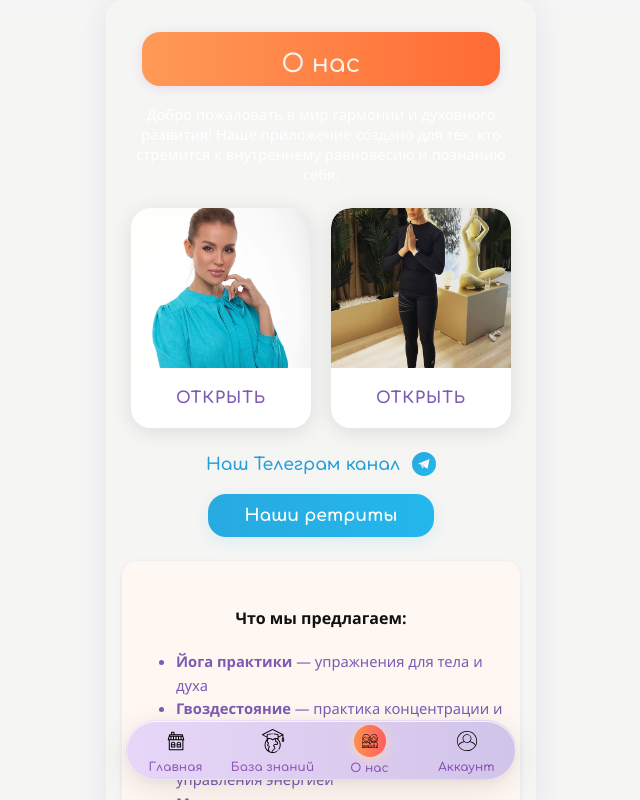
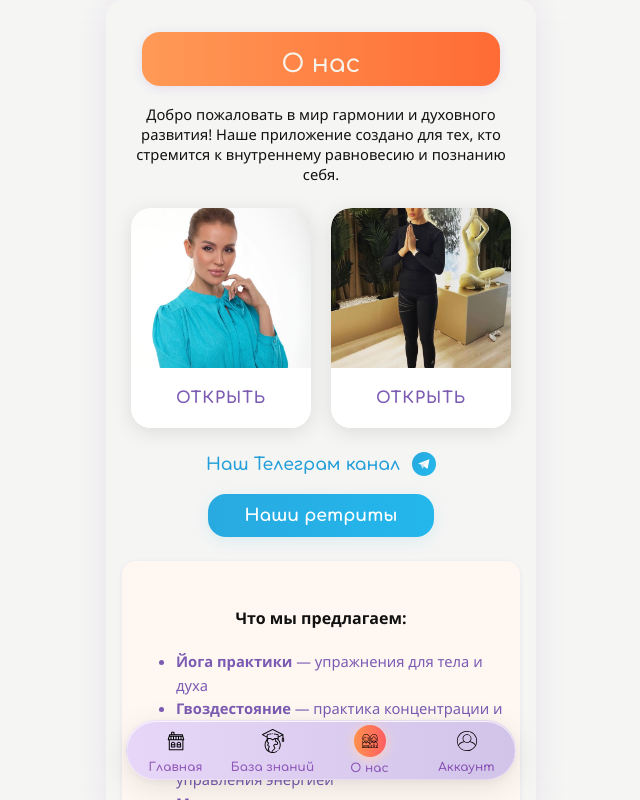
Before and after one commit to marselbeijing/Surya-Yoga-Life, a React (Create React App) app: page / in a window 1280 px wide. Both pictures are taken after a click on the element "О нас". Shown: the top 800 px of the page, without its empty margins (319-959 px from the left). Built offline with nearby package versions, Linux system fonts and the light colour scheme.

Commit message:
fix: динамический цвет текста для приветствия на О нас и биографии Дианы (чёрный в светлой, белый в тёмной теме)

```diff
--- a/src/App.js
+++ b/src/App.js
@@ -1130,7 +1130,7 @@ function AboutDianaGuruPage({ onBack }) {
       {/* Подробный текст о Диане Середе */}
       <div style={{
         margin: '20px 16px 28px 16px',
-        color: '#fff',
+        color: 'var(--diana-bio)',
         fontSize: '0.9rem',
         lineHeight: 1.6,
         fontFamily: 'Comfortaa, cursive',
@@ -1318,7 +1318,7 @@ function App() {
         return (
           <div className="knowledge-page">
             <div className="knowledge-title">О нас</div>
-            <p style={{textAlign: 'center', color: '#fff', margin: '18px 0 0 0', fontSize: '0.92rem', fontWeight: 500}}>
+            <p style={{textAlign: 'center', color: 'var(--about-greeting)', margin: '18px 0 0 0', fontSize: '0.92rem', fontWeight: 500}}>
               Добро пожаловать в мир гармонии и духовного развития! Наше приложение создано для тех, кто стремится к внутреннему равновесию и познанию себя.
             </p>
 
--- a/src/index.css
+++ b/src/index.css
@@ -3,6 +3,8 @@
   --text: #292524;
   --accent: #4dabf7;
   --icon: #292524;
+  --about-greeting: #111;
+  --diana-bio: #111;
   color-scheme: light dark;
 }
 
@@ -11,6 +13,8 @@
   --text: #f5f5f4;
   --accent: #7dd3fc;
   --icon: #f5f5f4;
+  --about-greeting: #fff;
+  --diana-bio: #fff;
 }
 
 body, .app-root {
```
